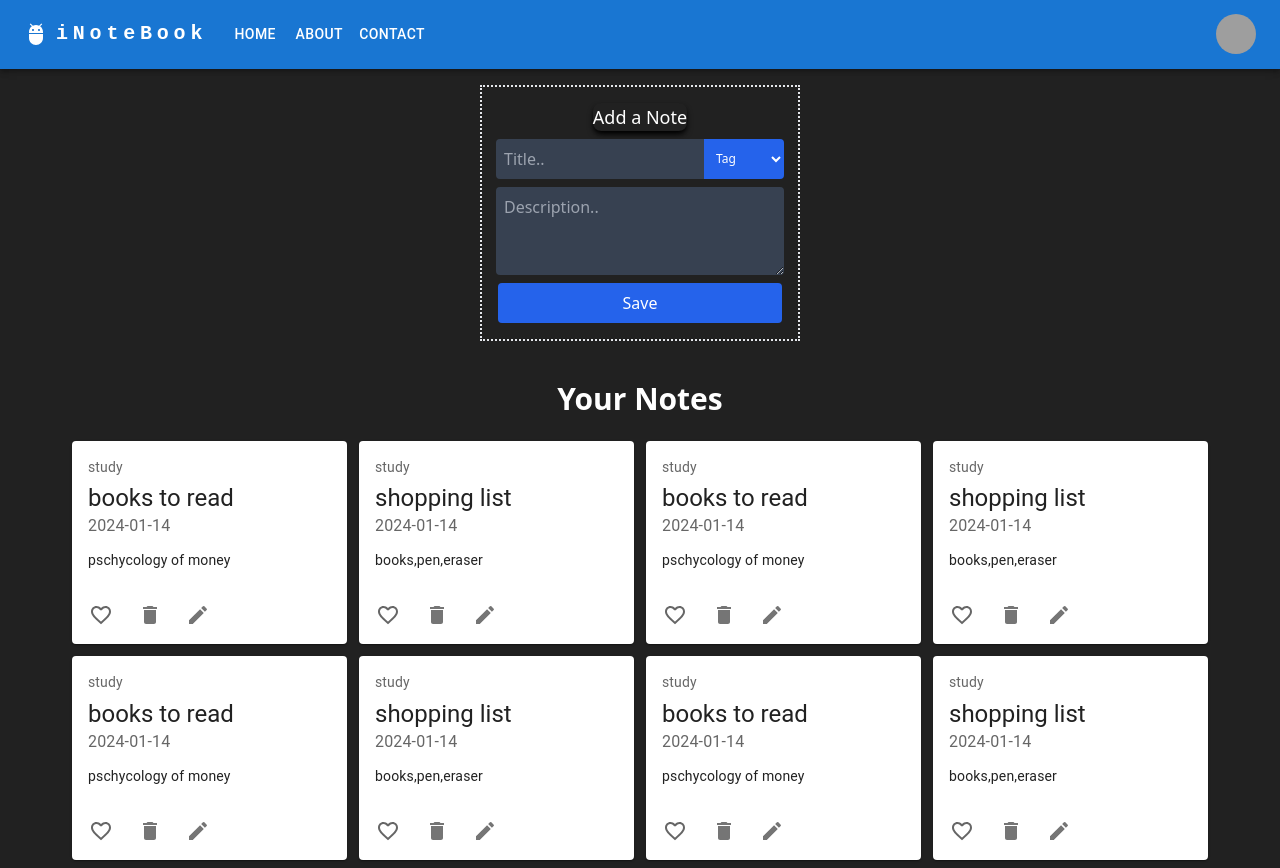
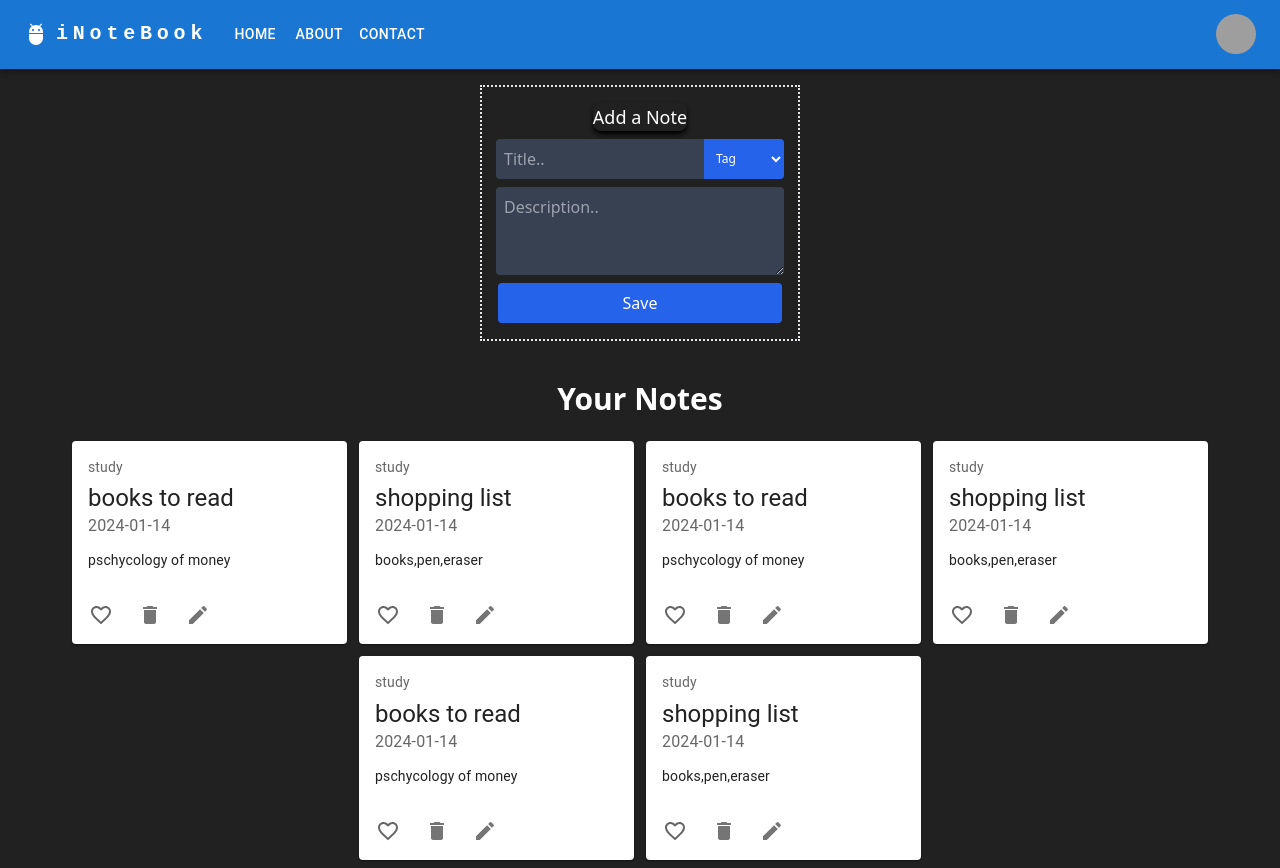
Before and after one commit to rahuljat1349/iNoteBook, a React (Vite) app in the folder noteBook-react/: page / in a window 1280 px wide. Built offline with nearby package versions, Linux system fonts and the light colour scheme; grey boxes are pictures that could not be loaded.

Commit message:
added ADDNOTE functionality

```diff
--- a/noteBook-react/src/components/Home/Form.jsx
+++ b/noteBook-react/src/components/Home/Form.jsx
@@ -1,24 +1,46 @@
 import React, { useState } from "react";
-import Alert from "./Alert";
-import Box from "@mui/material/Box";
-import Fab from "@mui/material/Fab";
-import AddIcon from "@mui/icons-material/Add";
+// import Alert from "./Alert";
+import { useContext } from "react";
+import noteContext from "../context/noteContext";
+
 
 export default function Form() {
+    const context = useContext(noteContext);
+    const { addNote } = context;
+
+    const [note, setNote] = useState({title:"",description:"",tag:""})
+
+    const handleClick = ()=>{
+      addNote(note.title, note.description, note.tag)
+    }
+    const onChange = (e)=>{
+      setNote({...note,[e.target.name]:e.target.value})
+    }
 
   return (
     <>
       {/* main container */}
       <div className="flex justify-center items-center">
         <div className="w-80 border-dotted border-2 border-gray m-4 p-4 gap-2 flex flex-col justify-center items-center">
-          <h1 className="text-lg shadow-md shadow-black rounded-lg"> Add a Note</h1>
+          <h1 className="text-lg shadow-md shadow-black rounded-lg">
+            {" "}
+            Add a Note
+          </h1>
           <div className="flex">
             <input
+              onChange={onChange}
+              name="title"
+              id="title"
               className="outline-none w-52 rounded-l p-2 bg-gray-700"
               placeholder="Title.."
               type="text"
             />
-            <select className="px-2 rounded-r w-20 text-xs outline-none bg-blue-600">
+            <select
+            name="tag"
+              id="tag"
+              onChange={onChange}
+              className="px-2 rounded-r w-20 text-xs outline-none bg-blue-600"
+            >
               <option value="">Tag</option>
               <option value="General">General</option>
               <option value="Relations">Relations</option>
@@ -27,14 +49,20 @@ export default function Form() {
             </select>
           </div>
           <textarea
+            onChange={onChange}
             className="w-72 rounded outline-none p-2 bg-gray-700"
-            name=""
-            id=""
+            name="description"
+            id="description"
             placeholder="Description.."
             cols=""
             rows="3"
           ></textarea>
-          <button className="bg-blue-600 rounded p-2 w-full">Save</button>
+          <button
+            onClick={handleClick}
+            className="bg-blue-600 active:bg-blue-900 rounded p-2 w-full"
+          >
+            Save
+          </button>
         </div>
       </div>
     </>
--- a/noteBook-react/src/components/Home/NotesContainer.jsx
+++ b/noteBook-react/src/components/Home/NotesContainer.jsx
@@ -4,7 +4,7 @@ import Notes from "./Notes";
 
 export default function NotesContainer() {
   const context = useContext(noteContext);
-  const { notes, setNotes } = context;
+  const { notes, addNote } = context;
   return (
     <>
       <h1 className="text-3xl my-6 text-center duration-200 text-white font-semibold">
--- a/noteBook-react/src/components/context/NoteState.jsx
+++ b/noteBook-react/src/components/context/NoteState.jsx
@@ -58,31 +58,37 @@ const initialNotes = [
     date: "2024-01-14T09:03:40.558Z",
     __v: 0,
   },
-  {
-    _id: "65a3a34636ae88d024069ccd",
-    user: "659e3bfe471d0f59f2bd1b0f",
-    title: "books to read",
-    description: " pschycology of money",
-    tag: "study",
-    date: "2024-01-14T09:03:02.041Z",
-    __v: 0,
-  },
-  {
-    _id: "65a3a36c36ae88d024069ccf",
-    user: "659e3bfe471d0f59f2bd1b0f",
-    title: "shopping list",
-    description: " books,pen,eraser",
-    tag: "study",
-    date: "2024-01-14T09:03:40.558Z",
-    __v: 0,
-  },
+
 ];
 
+
 export const NoteState = (props) => {
-  const [notes, setNotes] = useState(initialNotes)
+  const [notes, setNotes] = useState(initialNotes);
+  // Add a Note
+  const addNote = (title, description, tag) => {
+    // TODO: API call
+    console.log("adding a new note");
+    const note = {
+      _id: "65a3a36c36ae88d824069ccf",
+      user: "659e3bfe471d5f59f2bd1b0f",
+      title: title,
+      description:description,
+      tag: tag,
+      date: "2024-01-14T09:03:50.558Z",
+      __v: 0,
+    };
+    setNotes(notes.concat(note))
+  };
+
+  // Edit a Note
+  const editNote = (id) => {};
+
+  // Delete a Note
+  const deleteNote = (id) => {};
+
 
   return (
-    <NoteContext.Provider value={{notes,setNotes}}>
+    <NoteContext.Provider value={{ notes, addNote, editNote, deleteNote }}>
       {props.children}
     </NoteContext.Provider>
   );
```
